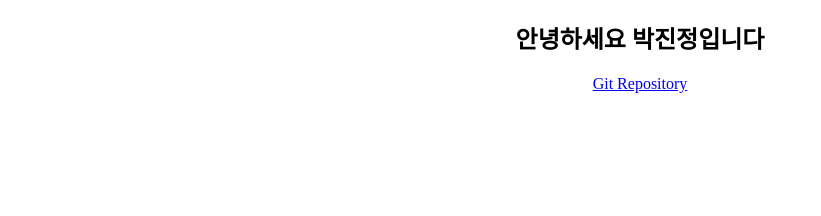
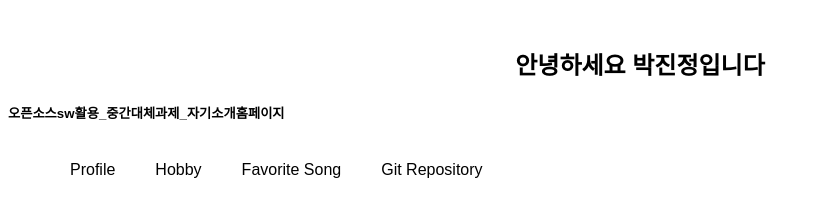
Before and after one commit to JinjeongPark/Mid-Term-Project, a plain HTML site: page index.html in a window 1280 px wide. Shown: the whole page, without its empty margins (0-821 px from the left). Drawn offline with Linux system fonts and the light colour scheme.

Commit message:
11th commit

```diff
--- a/index.html
+++ b/index.html
@@ -2,14 +2,22 @@
 <html>
     <head>
         <meta charset="UTF-8">
+        <link rel="stylesheet" href="style.css">
     </head>
 
-    <body><center>
-        <h2>안녕하세요 박진정입니다</h2>
-        <P>
-            <a href="https://github.com/JinjeongPark/Mid-Term-Project.git">Git Repository</a>
-        </P>
-    </center>
+    <body>
+        <header>
+                <P>
+                    <li><a href="profile.html" >Profile</a></li>
+                    <li><a href="hobby.html" >Hobby</a> </li>
+                    <li><a href="favorite_song.html" >Favorite Song</a></li>
+                    <li><a href="https://github.com/JinjeongPark/Mid-Term-Project.git">Git Repository</a></li>
+                </P>
+        </header>
+        <center><br>
+            <h2>안녕하세요 박진정입니다</h2>
+        </center>
+        <h5>오픈소스sw활용_중간대체과제_자기소개홈페이지</h5>
 
     </body>
 </html>
--- /dev/null
+++ b/style.css
@@ -0,0 +1,27 @@
+body {
+    height: 125vh;
+    font-family: sans-serif;
+}
+main {
+    color: white;
+}
+header {
+    background-color: white;
+    position: fixed;
+    top: 130px;
+    left: 50px;
+    right: 0;
+    height: 80px;
+    display: flex;
+    align-items: center;
+}
+header *{
+    display: inline;
+}
+header li{
+    margin: 20px;
+}
+header li a {
+    color: black;
+    text-decoration: none;
+}
```
Also changed, not shown: index2.html (+2 -3 lines), main.html (+6 -8 lines).
